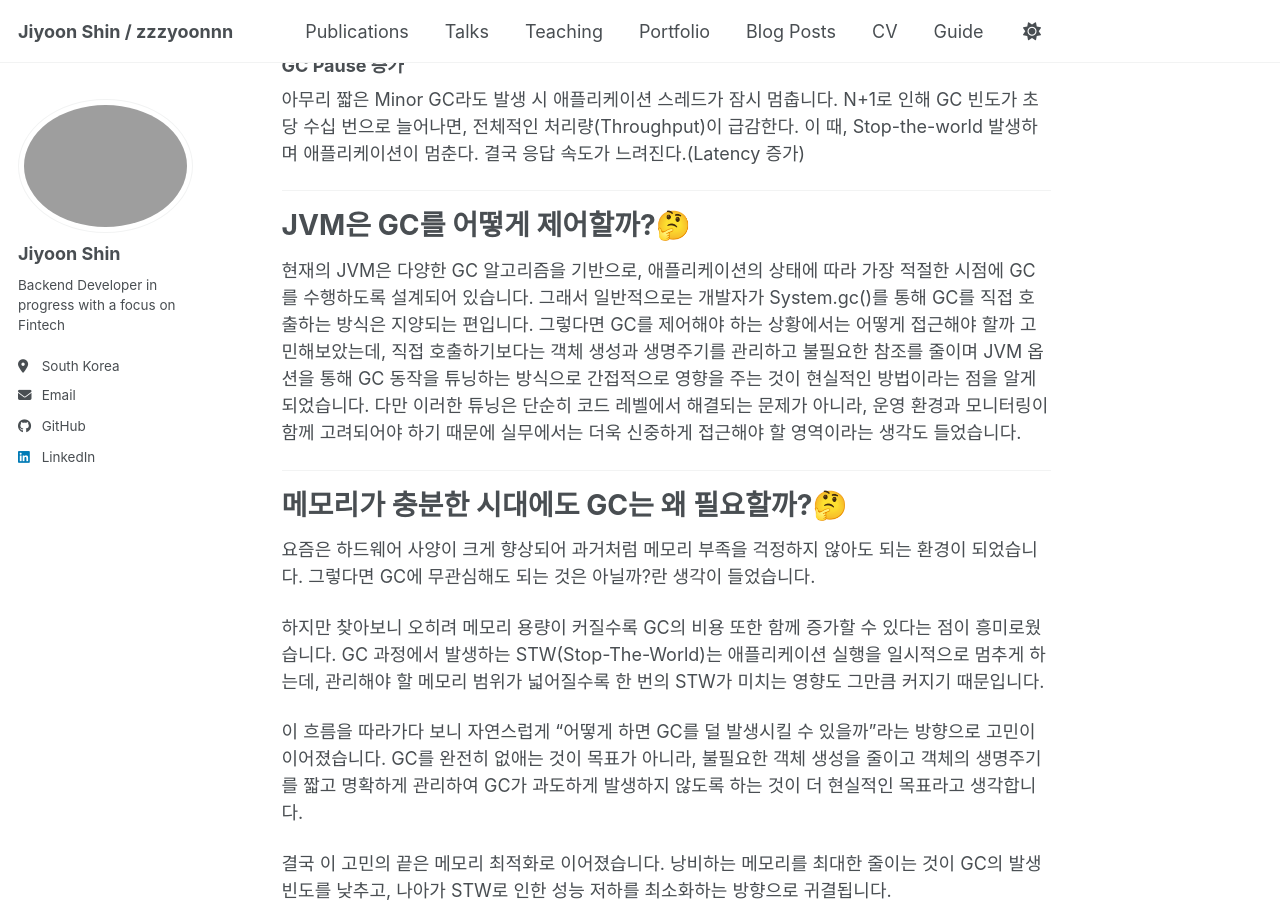
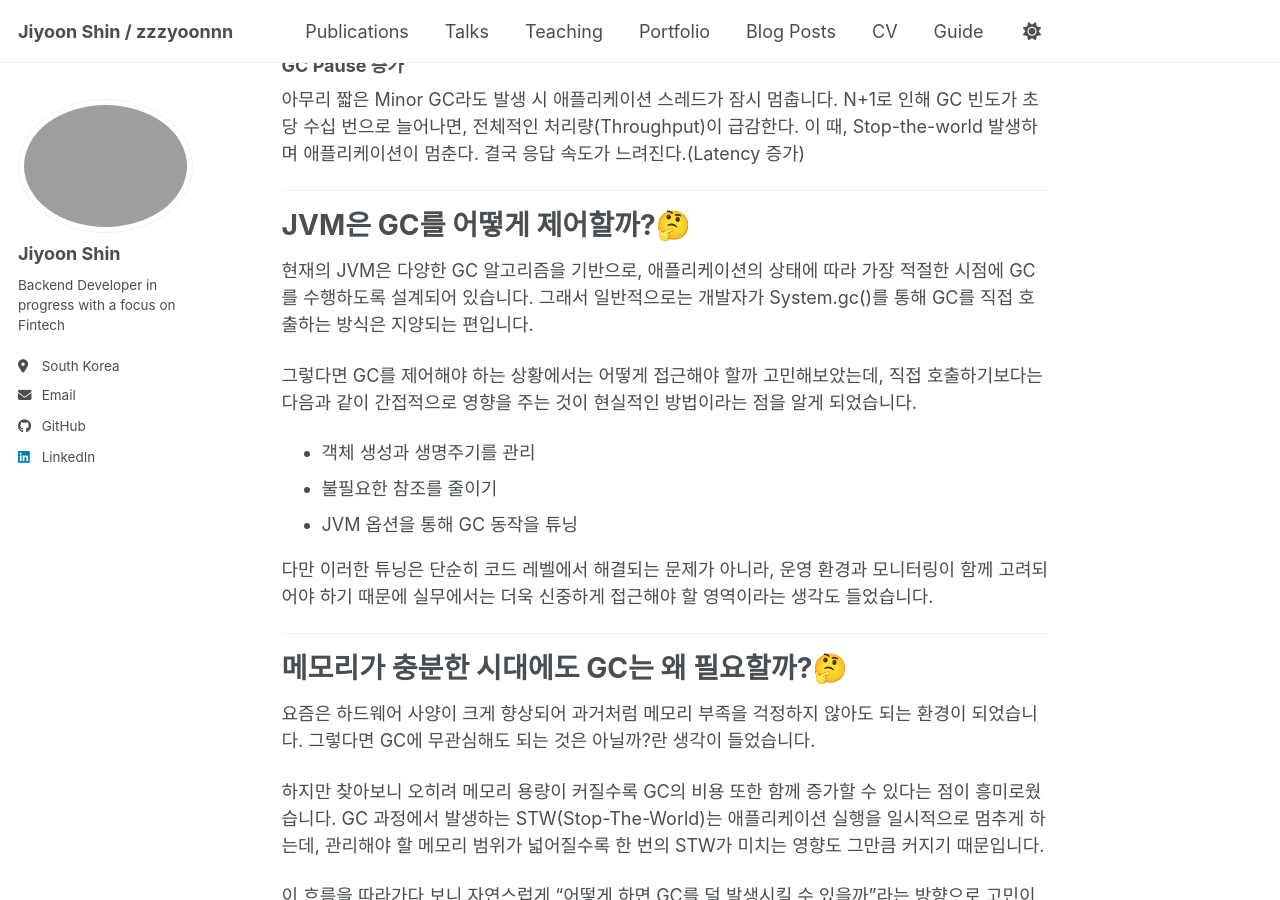
Before and after one commit to zzzyoonnn/zzzyoonnn.github.io, a Jekyll site: the page built from _posts/n+1/2026-03-15-n+1-8.md, in a window 1280 px wide and 900 px high, scrolled down 14256 px. Built offline with Jekyll 4.4.1, drawn with Linux system fonts in a browser that asks for light colours; a script bundle is joined from its source files by our own code; library files that are not in the unit come from our copies.

Commit message:
docs: Update blog post n+1-8

```diff
--- a/_posts/n+1/2026-03-15-n+1-8.md
+++ b/_posts/n+1/2026-03-15-n+1-8.md
@@ -285,7 +285,15 @@ Eden 영역은 크기가 제한적이다. N+1로 인해 단시간에 엄청난
 
 # JVM은 GC를 어떻게 제어할까?🤔
 
-현재의 JVM은 다양한 GC 알고리즘을 기반으로, 애플리케이션의 상태에 따라 가장 적절한 시점에 GC를 수행하도록 설계되어 있습니다. 그래서 일반적으로는 개발자가 System.gc()를 통해 GC를 직접 호출하는 방식은 지양되는 편입니다. 그렇다면 GC를 제어해야 하는 상황에서는 어떻게 접근해야 할까 고민해보았는데, 직접 호출하기보다는 객체 생성과 생명주기를 관리하고 불필요한 참조를 줄이며 JVM 옵션을 통해 GC 동작을 튜닝하는 방식으로 간접적으로 영향을 주는 것이 현실적인 방법이라는 점을 알게 되었습니다. 다만 이러한 튜닝은 단순히 코드 레벨에서 해결되는 문제가 아니라, 운영 환경과 모니터링이 함께 고려되어야 하기 때문에 실무에서는 더욱 신중하게 접근해야 할 영역이라는 생각도 들었습니다.
+현재의 JVM은 다양한 GC 알고리즘을 기반으로, 애플리케이션의 상태에 따라 가장 적절한 시점에 GC를 수행하도록 설계되어 있습니다. 그래서 일반적으로는 개발자가 System.gc()를 통해 GC를 직접 호출하는 방식은 지양되는 편입니다.
+
+그렇다면 GC를 제어해야 하는 상황에서는 어떻게 접근해야 할까 고민해보았는데, 직접 호출하기보다는 다음과 같이 간접적으로 영향을 주는 것이 현실적인 방법이라는 점을 알게 되었습니다.
+
+- 객체 생성과 생명주기를 관리
+- 불필요한 참조를 줄이기
+- JVM 옵션을 통해 GC 동작을 튜닝
+
+다만 이러한 튜닝은 단순히 코드 레벨에서 해결되는 문제가 아니라, 운영 환경과 모니터링이 함께 고려되어야 하기 때문에 실무에서는 더욱 신중하게 접근해야 할 영역이라는 생각도 들었습니다.
 
 ---
 
```
